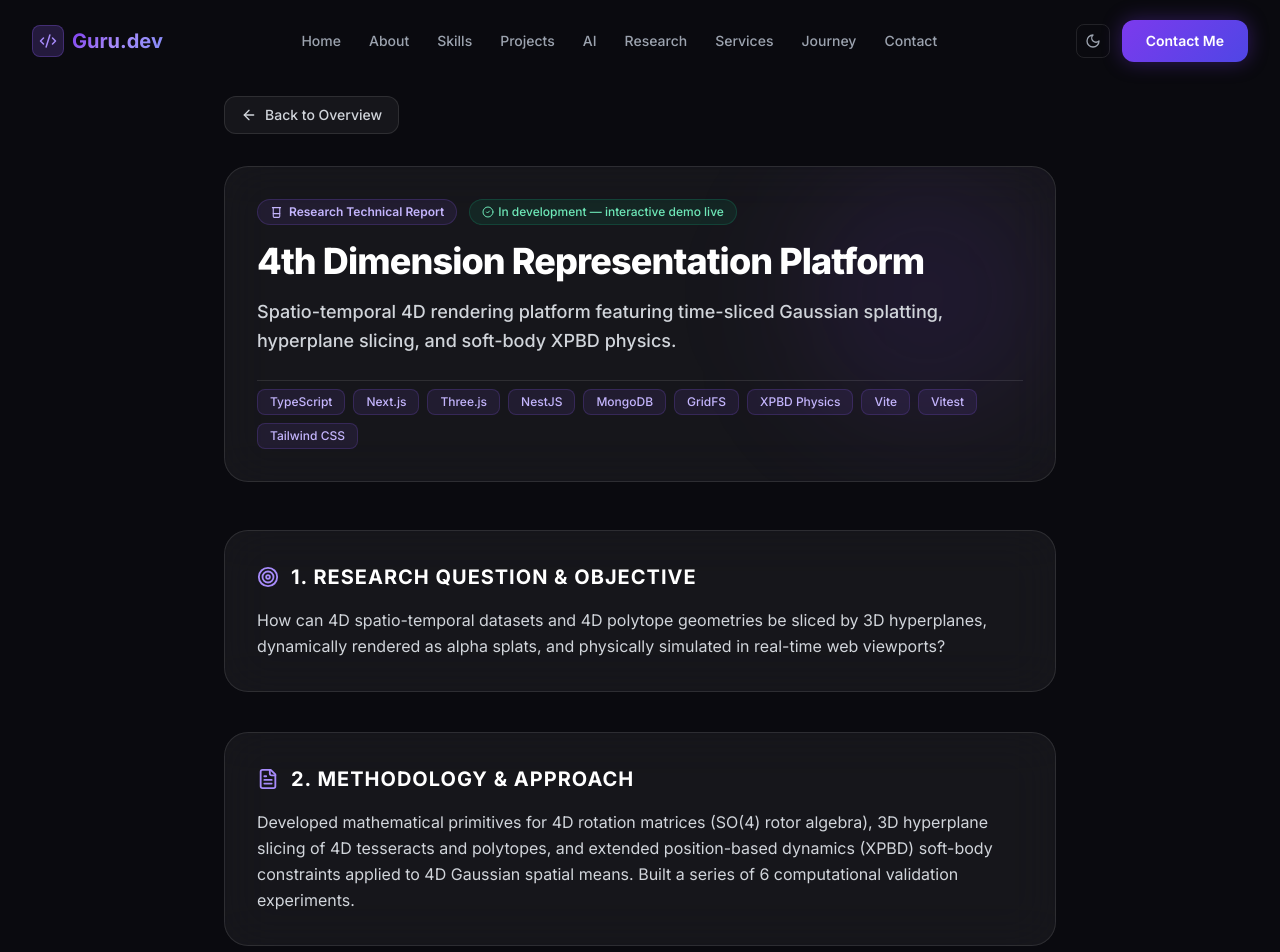
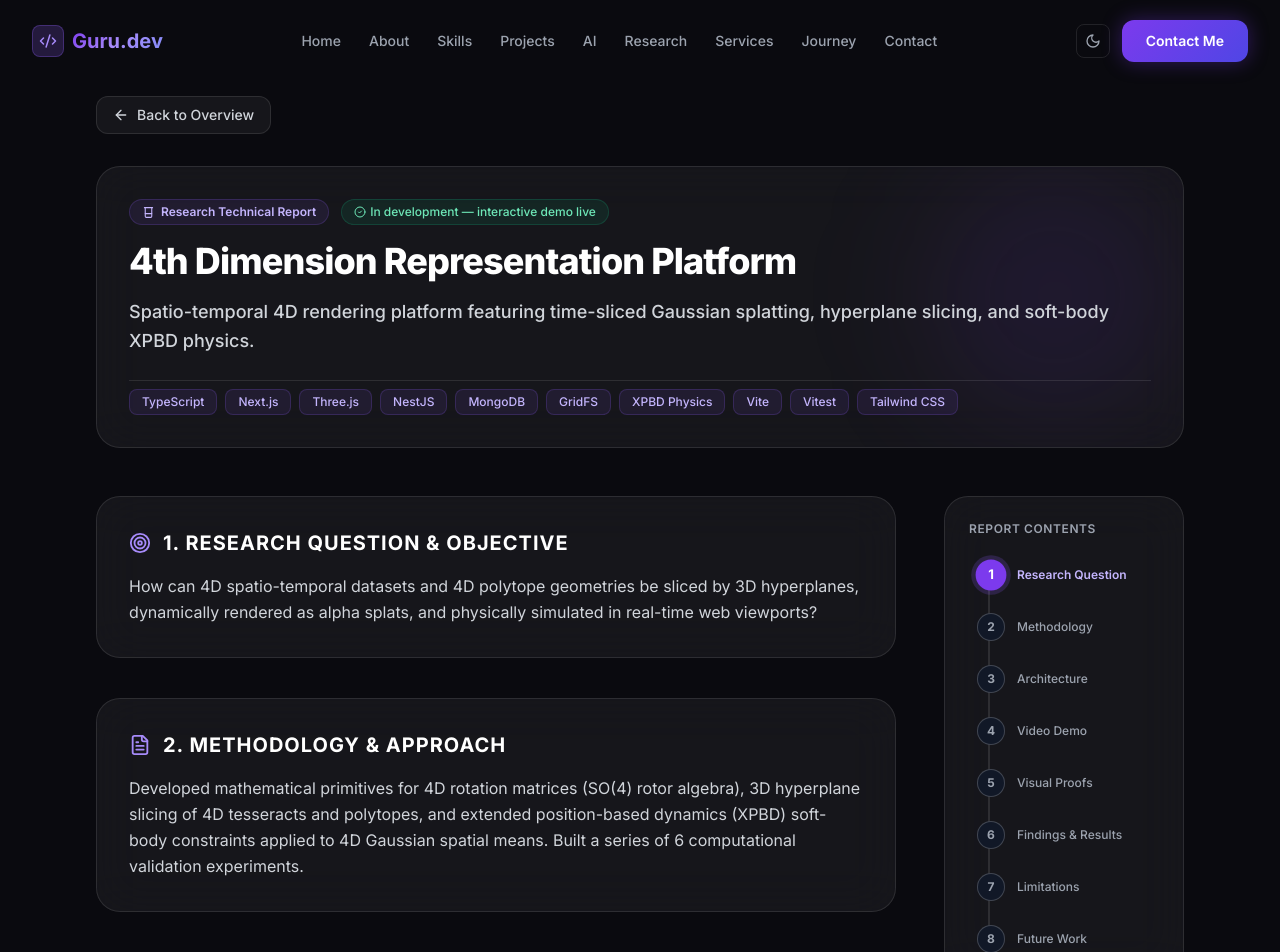
Before and after one commit to guruprasadregar1-afk/Portfolio, a React (Vite) app: page /research/4th-dimension in a window 1280 px wide. Shown: the top 952 px of the page. Built offline with nearby package versions, Linux system fonts and the light colour scheme.

Commit message:
feat(research): add sticky scroll-linked step indicator sidebar

```diff
--- a/src/pages/ResearchDetail.jsx
+++ b/src/pages/ResearchDetail.jsx
@@ -1,4 +1,4 @@
-import { useEffect } from 'react';
+import { useEffect, useState, useMemo } from 'react';
 import { useParams, Link } from 'react-router-dom';
 import { motion } from 'framer-motion';
 import { ArrowLeft, Beaker, CheckCircle2, Clock, ExternalLink, Github, FileText, Cpu, Target, Award, Camera, Video, ShieldCheck, AlertTriangle, Sparkles, BookOpen } from 'lucide-react';
@@ -8,6 +8,7 @@ import NotFound from './NotFound';
 const ResearchDetail = () => {
   const { id } = useParams();
   const project = researchProjects.find((p) => p.id === id);
+  const [activeId, setActiveId] = useState('');
 
   useEffect(() => {
     window.scrollTo(0, 0);
@@ -25,6 +26,57 @@ const ResearchDetail = () => {
     }
   }, [project]);
 
+  const activeSections = useMemo(() => {
+    if (!project) return [];
+    return [
+      project.researchQuestion && { id: 'question', label: 'Research Question' },
+      project.methodology && { id: 'methodology', label: 'Methodology' },
+      project.implementation && { id: 'implementation', label: 'Architecture' },
+      project.video && { id: 'video', label: 'Video Demo' },
+      (project.images && project.images.length > 0) && { id: 'gallery', label: 'Visual Proofs' },
+      project.results && { id: 'results', label: 'Findings & Results' },
+      project.validation && { id: 'validation', label: 'Validation' },
+      project.limitations && { id: 'limitations', label: 'Limitations' },
+      project.futureWork && { id: 'futureWork', label: 'Future Work' },
+      (project.references && project.references.length > 0) && { id: 'references', label: 'References' },
+    ].filter(Boolean);
+  }, [project]);
+
+  useEffect(() => {
+    if (!project || activeSections.length === 0) return;
+
+    const observerCallback = (entries) => {
+      entries.forEach((entry) => {
+        if (entry.isIntersecting) {
+          setActiveId(entry.target.id);
+        }
+      });
+    };
+
+    const observerOptions = {
+      root: null,
+      rootMargin: '-20% 0px -60% 0px',
+      threshold: 0,
+    };
+
+    const observer = new IntersectionObserver(observerCallback, observerOptions);
+
+    activeSections.forEach((sec) => {
+      const el = document.getElementById(sec.id);
+      if (el) observer.observe(el);
+    });
+
+    return () => observer.disconnect();
+  }, [project, activeSections]);
+
+  const handleScrollTo = (sectionId) => {
+    const el = document.getElementById(sectionId);
+    if (el) {
+      const prefersReducedMotion = window.matchMedia('(prefers-reduced-motion: reduce)').matches;
+      el.scrollIntoView({ behavior: prefersReducedMotion ? 'auto' : 'smooth' });
+    }
+  };
+
   if (!project) {
     return <NotFound />;
   }
@@ -35,7 +87,7 @@ const ResearchDetail = () => {
     project.researchQuestion === '[PLACEHOLDER — awaiting content]';
 
   return (
-    <div className="min-h-screen py-24 px-4 sm:px-6 lg:px-8 max-w-4xl mx-auto text-gray-200">
+    <div className="min-h-screen py-24 px-4 sm:px-6 lg:px-8 max-w-6xl mx-auto text-gray-200">
       {/* Back Link */}
       <motion.div
         initial={{ opacity: 0, x: -10 }}
@@ -125,6 +177,7 @@ const ResearchDetail = () => {
           </Link>
         </motion.div>
       ) : (
+        <div className="lg:grid lg:grid-cols-[1fr_240px] lg:gap-12 items-start">
           <motion.main
             initial={{ opacity: 0, y: 20 }}
             animate={{ opacity: 1, y: 0 }}
@@ -132,7 +185,7 @@ const ResearchDetail = () => {
             className="space-y-10"
           >
             {/* Research Question */}
-          <section className="p-8 rounded-3xl border border-white/10 bg-white/5 backdrop-blur-xl">
+            <section id="question" className="p-8 rounded-3xl border border-white/10 bg-white/5 backdrop-blur-xl">
               <div className="flex items-center gap-3 mb-4 text-violet-400">
                 <Target size={22} />
                 <h2 className="text-xl font-bold text-white uppercase tracking-wider text-sm">
@@ -145,7 +198,7 @@ const ResearchDetail = () => {
             </section>
 
             {/* Methodology */}
-          <section className="p-8 rounded-3xl border border-white/10 bg-white/5 backdrop-blur-xl">
+            <section id="methodology" className="p-8 rounded-3xl border border-white/10 bg-white/5 backdrop-blur-xl">
               <div className="flex items-center gap-3 mb-4 text-violet-400">
                 <FileText size={22} />
                 <h2 className="text-xl font-bold text-white uppercase tracking-wider text-sm">
@@ -158,7 +211,7 @@ const ResearchDetail = () => {
             </section>
 
             {/* Implementation */}
-          <section className="p-8 rounded-3xl border border-white/10 bg-white/5 backdrop-blur-xl">
+            <section id="implementation" className="p-8 rounded-3xl border border-white/10 bg-white/5 backdrop-blur-xl">
               <div className="flex items-center gap-3 mb-4 text-violet-400">
                 <Cpu size={22} />
                 <h2 className="text-xl font-bold text-white uppercase tracking-wider text-sm">
@@ -172,7 +225,7 @@ const ResearchDetail = () => {
 
             {/* Video Demonstration */}
             {project.video && (
-            <section className="p-8 rounded-3xl border border-white/10 bg-white/5 backdrop-blur-xl">
+              <section id="video" className="p-8 rounded-3xl border border-white/10 bg-white/5 backdrop-blur-xl">
                 <div className="flex items-center gap-3 mb-6 text-violet-400">
                   <Video size={22} />
                   <h2 className="text-xl font-bold text-white uppercase tracking-wider text-sm">
@@ -194,7 +247,7 @@ const ResearchDetail = () => {
 
             {/* Visual Demonstrations / Gallery */}
             {project.images && project.images.length > 0 && (
-            <section className="p-8 rounded-3xl border border-white/10 bg-white/5 backdrop-blur-xl">
+              <section id="gallery" className="p-8 rounded-3xl border border-white/10 bg-white/5 backdrop-blur-xl">
                 <div className="flex items-center gap-3 mb-6 text-violet-400">
                   <Camera size={22} />
                   <h2 className="text-xl font-bold text-white uppercase tracking-wider text-sm">
@@ -245,7 +298,7 @@ const ResearchDetail = () => {
             )}
 
             {/* Results */}
-          <section className="p-8 rounded-3xl border border-white/10 bg-white/5 backdrop-blur-xl">
+            <section id="results" className="p-8 rounded-3xl border border-white/10 bg-white/5 backdrop-blur-xl">
               <div className="flex items-center gap-3 mb-4 text-violet-400">
                 <Award size={22} />
                 <h2 className="text-xl font-bold text-white uppercase tracking-wider text-sm">
@@ -259,7 +312,7 @@ const ResearchDetail = () => {
 
             {/* Validation */}
             {project.validation && (
-            <section className="p-8 rounded-3xl border border-white/10 bg-white/5 backdrop-blur-xl">
+              <section id="validation" className="p-8 rounded-3xl border border-white/10 bg-white/5 backdrop-blur-xl">
                 <div className="flex items-center gap-3 mb-4 text-violet-400">
                   <ShieldCheck size={22} />
                   <h2 className="text-xl font-bold text-white uppercase tracking-wider text-sm">
@@ -274,7 +327,7 @@ const ResearchDetail = () => {
 
             {/* Limitations */}
             {project.limitations && (
-            <section className="p-8 rounded-3xl border border-white/10 bg-white/5 backdrop-blur-xl">
+              <section id="limitations" className="p-8 rounded-3xl border border-white/10 bg-white/5 backdrop-blur-xl">
                 <div className="flex items-center gap-3 mb-4 text-violet-400">
                   <AlertTriangle size={22} />
                   <h2 className="text-xl font-bold text-white uppercase tracking-wider text-sm">
@@ -289,7 +342,7 @@ const ResearchDetail = () => {
 
             {/* Future Work */}
             {project.futureWork && (
-            <section className="p-8 rounded-3xl border border-white/10 bg-white/5 backdrop-blur-xl">
+              <section id="futureWork" className="p-8 rounded-3xl border border-white/10 bg-white/5 backdrop-blur-xl">
                 <div className="flex items-center gap-3 mb-4 text-violet-400">
                   <Sparkles size={22} />
                   <h2 className="text-xl font-bold text-white uppercase tracking-wider text-sm">
@@ -304,7 +357,7 @@ const ResearchDetail = () => {
 
             {/* References */}
             {project.references && project.references.length > 0 && (
-            <section className="p-8 rounded-3xl border border-white/10 bg-white/5 backdrop-blur-xl">
+              <section id="references" className="p-8 rounded-3xl border border-white/10 bg-white/5 backdrop-blur-xl">
                 <div className="flex items-center gap-3 mb-4 text-violet-400">
                   <BookOpen size={22} />
                   <h2 className="text-xl font-bold text-white uppercase tracking-wider text-sm">
@@ -383,6 +436,47 @@ const ResearchDetail = () => {
               </div>
             )}
           </motion.main>
+
+          {/* Sticky Stepper Sidebar (Desktop) */}
+          <aside className="hidden lg:block sticky top-28 p-6 rounded-3xl border border-white/10 bg-white/5 backdrop-blur-xl">
+            <p className="text-xs font-semibold text-gray-400 uppercase tracking-wider mb-6">
+              Report Contents
+            </p>
+            <div className="relative pl-2">
+              <div className="absolute left-[19px] top-3 bottom-3 w-0.5 bg-white/10" />
+
+              <div className="space-y-6 relative">
+                {activeSections.map((sec, idx) => {
+                  const isActive = activeId === sec.id;
+                  return (
+                    <button
+                      key={sec.id}
+                      onClick={() => handleScrollTo(sec.id)}
+                      className="group flex items-center gap-3 w-full text-left transition-colors"
+                    >
+                      <div
+                        className={`relative z-10 w-7 h-7 rounded-full flex items-center justify-center text-xs font-bold transition-all duration-300 motion-reduce:transition-none ${
+                          isActive
+                            ? 'bg-violet-600 text-white ring-4 ring-violet-500/20 scale-110'
+                            : 'bg-gray-900 border border-white/20 text-gray-400 group-hover:border-violet-500/50 group-hover:text-gray-200'
+                        }`}
+                      >
+                        {idx + 1}
+                      </div>
+                      <span
+                        className={`text-xs font-medium transition-colors ${
+                          isActive ? 'text-violet-300 font-semibold' : 'text-gray-400 group-hover:text-gray-200'
+                        }`}
+                      >
+                        {sec.label}
+                      </span>
+                    </button>
+                  );
+                })}
+              </div>
+            </div>
+          </aside>
+        </div>
       )}
     </div>
   );
```
Lines whose indentation alone changed are shown as unchanged.
